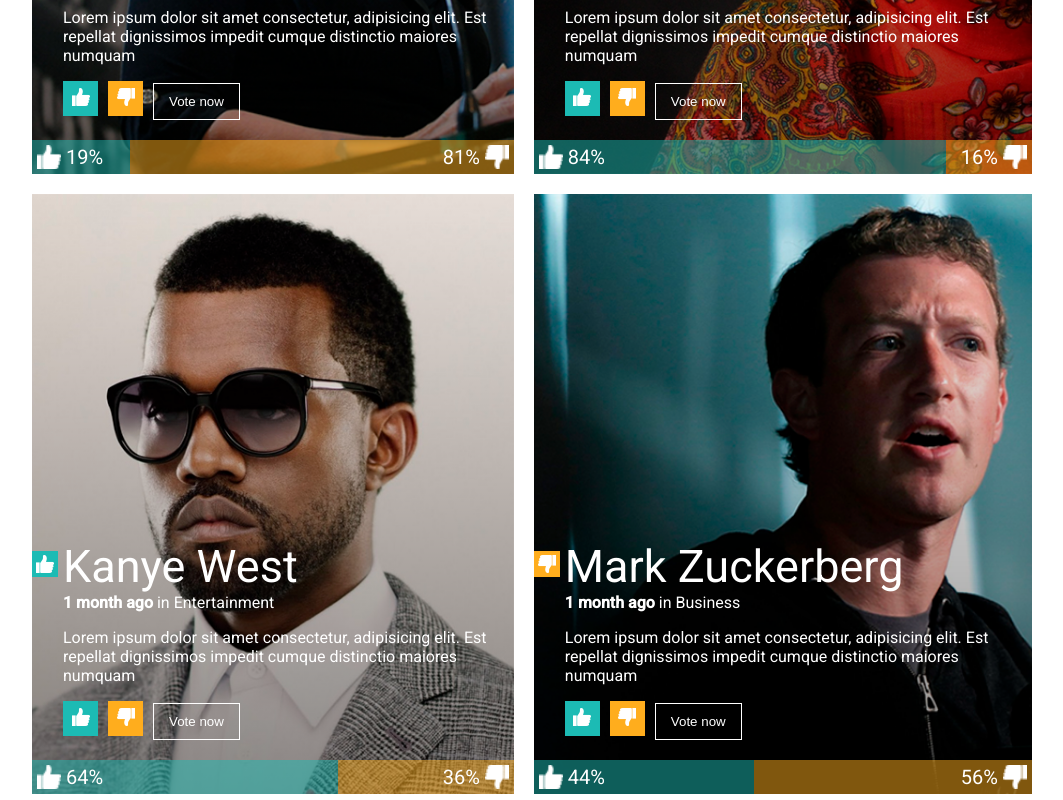
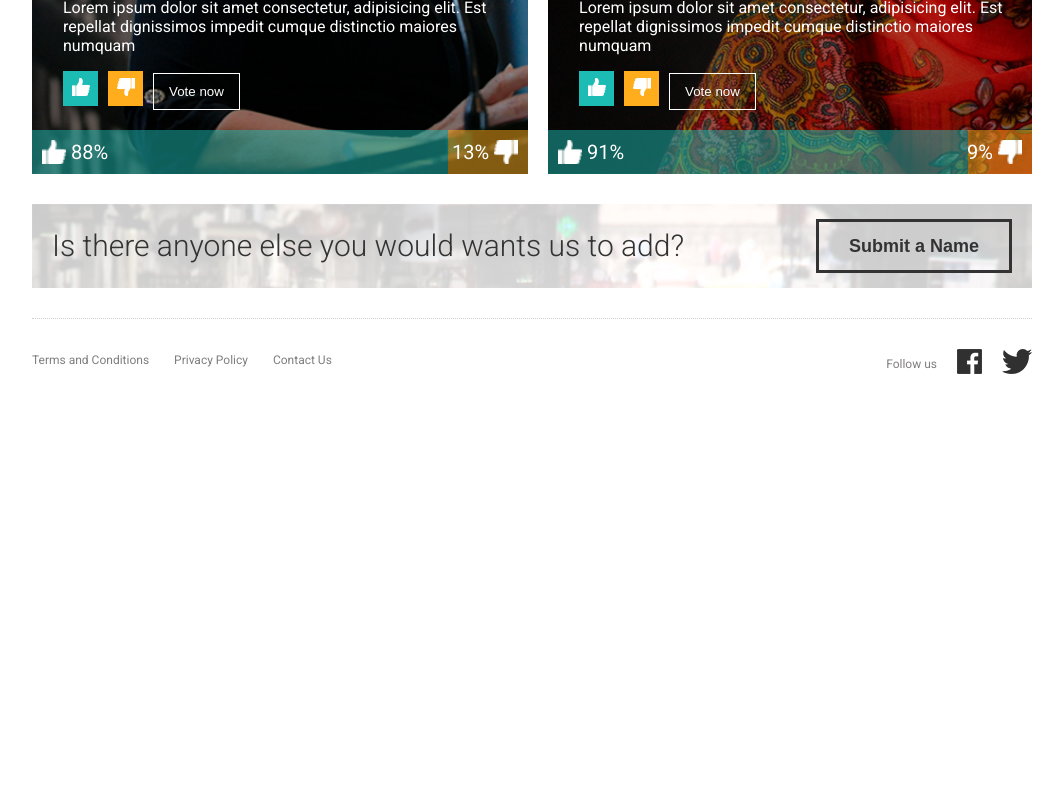
Before and after one commit to feliperamigon/zemoga-ui-test, an Angular app: page / in a window 1280 px wide. Shown: the part 2020-2820 px from the top of the page, without its empty margins (108-1171 px from the left). After the commit the page ends 2428 px from the top, so only its background shows below. Built offline with nearby package versions, Linux system fonts and the light colour scheme.

Commit message:
Missing navbar

```diff
--- a/package.json
+++ b/package.json
@@ -33,7 +33,7 @@
     "@angular/language-service": "~9.1.4",
     "@types/jasmine": "~2.8.8",
     "@types/jasminewd2": "~2.0.3",
-    "@types/node": "~8.9.4",
+    "@types/node": "^8.10.60",
     "codelyzer": "~4.5.0",
     "jasmine-core": "~2.99.1",
     "jasmine-spec-reporter": "~4.2.1",
--- a/src/app/shared/footer/footer.component.scss
+++ b/src/app/shared/footer/footer.component.scss
@@ -4,7 +4,7 @@
     justify-content: space-between;
     border-top: 1px dotted #d1d1d1;
     padding: 30px 0;
-    margin: 0 80px;
+    margin: 0 140px;
 }
 
 .footer-links {
--- a/src/app/shared/rulings/rulings.component.ts
+++ b/src/app/shared/rulings/rulings.component.ts
@@ -12,7 +12,13 @@
 
     constructor(private sharedService: SharedService) {
         this.sharedService.getData().subscribe((data: any) => {
-            this.characters = data.characters;
+            if (!localStorage.data) {
+                this.characters = data.characters;
+                localStorage.setItem('data', JSON.stringify(this.characters));
+            } else {
+                const dataRetrieved = localStorage.getItem('data');
+                this.characters = JSON.parse(dataRetrieved);
+            }
         });
     }
 
--- a/src/app/shared/shared.service.ts
+++ b/src/app/shared/shared.service.ts
@@ -8,13 +8,13 @@
 
     private jsonUrl = 'assets/response.json';
 
-    constructor(private http: HttpClient, private _snackBar: MatSnackBar) { }
+    constructor(private http: HttpClient, private snackBar: MatSnackBar) { }
 
     public getData(): Observable<any> {
         return this.http.get(this.jsonUrl);
     }
 
     public showSnackbar(message: string) {
-        this._snackBar.open(message, 'Dismiss', {duration: 5000});
+        this.snackBar.open(message, 'Dismiss', {duration: 5000});
     }
 }
--- a/src/app/shared/small-tile/small-tile.component.html
+++ b/src/app/shared/small-tile/small-tile.component.html
@@ -6,14 +6,18 @@
       <h3 class="character-name">{{char?.name}}</h3>
       <span class="character-time" [outerHTML]="char.time"></span>
       <p class="character-description">{{char?.description}}</p>
-      <div class="vote-box">
-        <button class="vote-btn vote-up" (click)="vote(1)">
+      <div *ngIf="showVoteBox" class="vote-box">
+        <button [ngClass]="[selectedVote ? 'vote-selected' : '']" class="vote-btn vote-up" (click)="selectedVote = true">
           <img src="../../../assets/thumb-up.png" alt="thumb-up">
         </button>
-        <button class="vote-btn vote-down" (click)="vote(-1)">
+        <button [ngClass]="[selectedVote === false ? 'vote-selected' : '']" class="vote-btn vote-down" (click)="selectedVote = false">
           <img src="../../../assets/thumb-down.png" alt="thumb-down">
         </button>
-        <button class="vote-now">Vote now</button>
+        <button class="vote-now" (click)="vote()">Vote now</button>
+      </div>
+      <div *ngIf="!showVoteBox" class="vote-done">
+        <p class="character-description">Thank you for voting!</p>
+        <button class="vote-now" (click)="showVoteBox = !showVoteBox">Vote again</button>
       </div>
     </div>
   </div>
--- a/src/app/shared/small-tile/small-tile.component.scss
+++ b/src/app/shared/small-tile/small-tile.component.scss
@@ -52,11 +52,12 @@
     margin-right: 10px;
     border: none;
     background-repeat: none;
+    cursor: pointer;
+}
 
-    &:hover {
-        cursor: pointer;
-        border: 1px solid white;
-    }
+.vote-selected {
+    border: 1px solid white;
+    outline: 0;
 }
 
 .vote-up {
@@ -70,9 +71,15 @@
 .vote-now {
     padding: 10px 15px;
     background: transparent;
-    border: 0.5px solid #fff;
+    border: 1px solid #fff;
     color: #fff;
+    outline: 0;
     cursor: pointer;
+    &:hover {
+        background: #FFF;
+        color: #333333;
+        text-decoration: underline;
+    }
 }
 
 .progress-vote-bar {
@@ -84,7 +91,7 @@
 
 .vote-bar {
     display: flex;
-    padding: 5px;
+    padding: 10px;
     span {
         font-size: 20px;
     }
--- a/src/app/shared/small-tile/small-tile.component.ts
+++ b/src/app/shared/small-tile/small-tile.component.ts
@@ -12,10 +12,12 @@
   // @Input char<any>: Character information
   @Input() char: any;
   private charUrl: any;
+  private selectedVote = null;
+  private showVoteBox = true;
   private upPercentage: string;
   private downPercentage: string;
 
-  constructor(private sanitizer: DomSanitizer, private sharedService: SharedService ) { }
+  constructor(private sanitizer: DomSanitizer, private sharedService: SharedService) { }
 
   ngOnInit() {
     this.charUrl = this.sanitizer.bypassSecurityTrustStyle('linear-gradient(0deg, #00000070, transparent),'
@@ -29,14 +31,21 @@
     this.downPercentage = `${Math.round((this.char.votesDownCount / totalVotes) * 100)}%`;
   }
 
-  vote(vote: number): void {
-    if (vote === 1) {
+  vote(): void {
+    const localData = JSON.parse(localStorage.getItem('data'));
+    const currentChar = localData.find(el => el.id === this.char.id);
+    if (this.selectedVote) {
       this.char.votesUpCount++;
-    } else if (vote === -1) {
+    } else {
       this.char.votesDownCount++;
     }
+    this.char.totalVotes++;
+    currentChar.totalVotes++;
+    localData[this.char.id] = this.char;
+    localStorage.setItem('data', JSON.stringify(localData));
     this.calculateVotes();
-    this.sharedService.showSnackbar('Thanks for voting!');
+    this.sharedService.showSnackbar('Total votes: ' + (this.char.totalVotes));
+    this.showVoteBox = false;
   }
 
 }
--- a/src/assets/response.json
+++ b/src/assets/response.json
@@ -1,71 +1,56 @@
 {
     "characters": [
         {
+            "id": 0,
             "name": "Kanye West",
             "time": "<b>1 month ago</b> in Entertainment",
             "description": "Lorem ipsum dolor sit amet consectetur, adipisicing elit. Est repellat dignissimos impedit cumque distinctio maiores numquam",
-            "votesUpCount": 64,
-            "votesDownCount": 36,
+            "votesUpCount": 5,
+            "votesDownCount": 6,
+            "totalVotes": 11,
             "images": {
                 "url": "./../../../assets/kanye.png",
                 "alt": "Kanye west"
             }
         },
         {
+            "id": 1,
             "name": "Mark Zuckerberg",
             "time": "<b>1 month ago</b> in Business",
             "description": "Lorem ipsum dolor sit amet consectetur, adipisicing elit. Est repellat dignissimos impedit cumque distinctio maiores numquam",
-            "votesUpCount": 150,
-            "votesDownCount": 190,
+            "votesUpCount": 3,
+            "votesDownCount": 3,
+            "totalVotes": 6,
             "images": {
                 "url": "./../../../assets/mark.png",
                 "alt": "Mark Zuckerberg"
             }
         },
         {
+            "id": 2,
             "name": "Cristina Fernández de Kirchner",
             "time": "<b>1 month ago</b> in Politics",
             "description": "Lorem ipsum dolor sit amet consectetur, adipisicing elit. Est repellat dignissimos impedit cumque distinctio maiores numquam",
-            "votesUpCount": 23,
-            "votesDownCount": 100,
+            "votesUpCount": 7,
+            "votesDownCount": 1,
+            "totalVotes": 8,
             "images": {
                 "url": "./../../../assets/cristina.png",
                 "alt": "Cristina Fernández de Kirchner"
             }
         },
         {
+            "id": 3,
             "name": "Malala Yousafzai",
             "time": "<b>1 month ago</b> in Entertainment",
             "description": "Lorem ipsum dolor sit amet consectetur, adipisicing elit. Est repellat dignissimos impedit cumque distinctio maiores numquam",
-            "votesUpCount": 750,
-            "votesDownCount": 140,
+            "votesUpCount": 10,
+            "votesDownCount": 1,
+            "totalVotes": 11,
             "images": {
                 "url": "./../../../assets/malala.png",
                 "alt": "Malala Yousafzai"
             }
-        },
-        {
-            "name": "Kanye West",
-            "time": "<b>1 month ago</b> in Entertainment",
-            "description": "Lorem ipsum dolor sit amet consectetur, adipisicing elit. Est repellat dignissimos impedit cumque distinctio maiores numquam",
-            "votesUpCount": 64,
-            "votesDownCount": 36,
-            "images": {
-                "url": "./../../../assets/kanye.png",
-                "alt": "Kanye west"
-            }
-        },
-        {
-            "name": "Mark Zuckerberg",
-            "time": "<b>1 month ago</b> in Business",
-            "description": "Lorem ipsum dolor sit amet consectetur, adipisicing elit. Est repellat dignissimos impedit cumque distinctio maiores numquam",
-            "votesUpCount": 150,
-            "votesDownCount": 190,
-            "images": {
-                "url": "./../../../assets/mark.png",
-                "alt": "Mark Zuckerberg"
-            }
         }
-
     ]
 }
```
Also changed, not shown: src/app/pipes/escape-html.pipe.ts (line endings or trailing spaces), src/app/shared/main-tile/main-tile.component.ts (line endings or trailing spaces).
